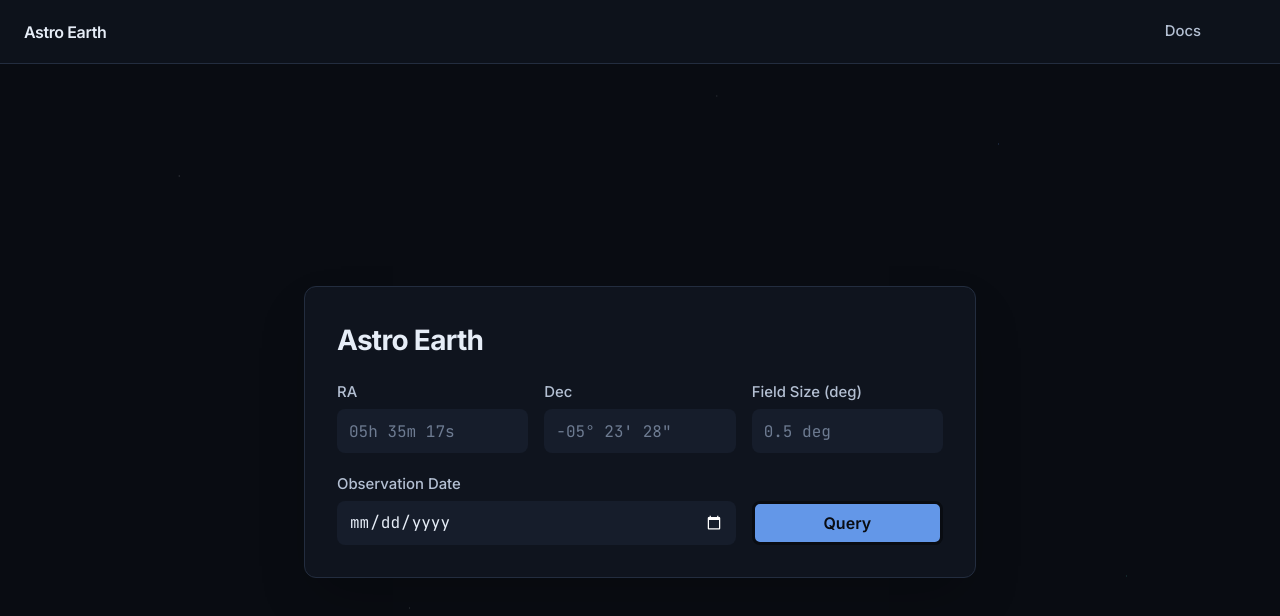
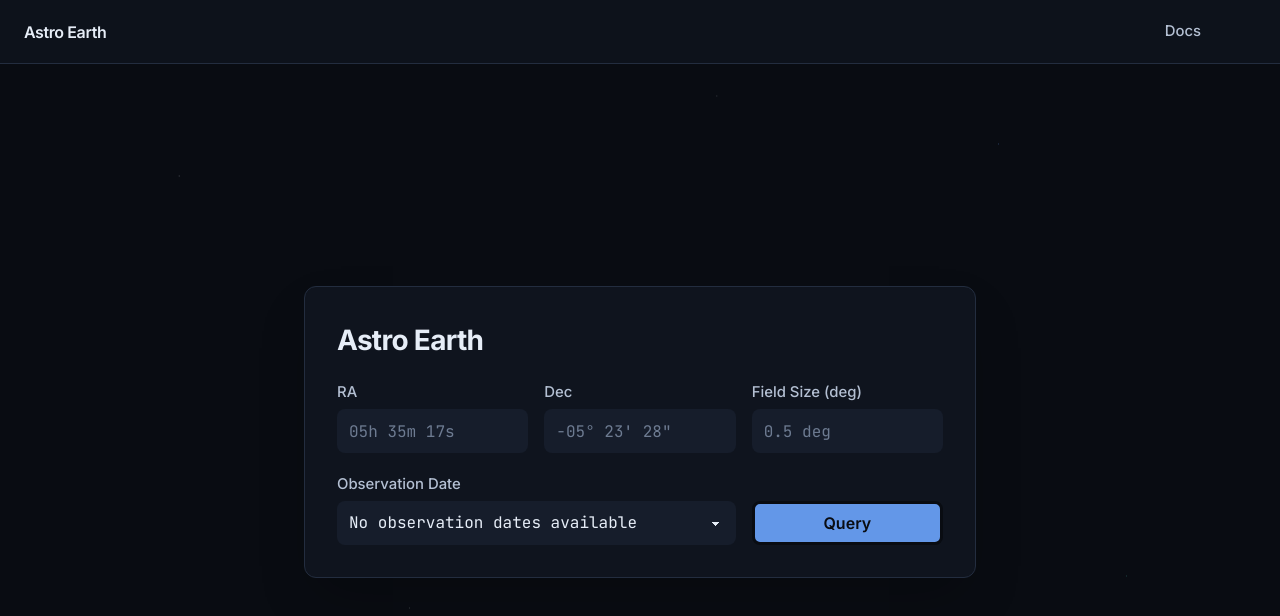
Before and after one commit to daviddrdz/astro-sentinella, a React (Vite) app in the folder frontend/: page / in a window 1280 px wide. Shown: the top 616 px of the page. Built offline with nearby package versions, Linux system fonts and the light colour scheme; some icons are missing.

Commit message:
fix(portal): replace date input with backend-driven Observation Date dropdown

```diff
--- a/frontend/src/components/QueryPortalCard.tsx
+++ b/frontend/src/components/QueryPortalCard.tsx
@@ -31,7 +31,7 @@ export function QueryPortalCard({
   const raInputRef = useRef<HTMLInputElement>(null);
   const decInputRef = useRef<HTMLInputElement>(null);
   const fieldSizeInputRef = useRef<HTMLInputElement>(null);
-  const dateInputRef = useRef<HTMLInputElement>(null);
+  const dateSelectRef = useRef<HTMLSelectElement>(null);
 
   const [values, setValues] = useState<QueryParams>(initialValues);
   const [touched, setTouched] = useState<TouchedFields>({});
@@ -40,18 +40,6 @@ export function QueryPortalCard({
     key: string;
     data: CoordinateMetadata;
   } | null>(null);
-
-  const allErrors = useMemo(() => validateQueryParams(values), [values]);
-
-  const visibleErrors: QueryFieldErrors = useMemo(() => {
-    const visible: QueryFieldErrors = {};
-    (Object.keys(allErrors) as (keyof QueryParams)[]).forEach((key) => {
-      if (hasSubmitted || touched[key]) {
-        visible[key] = allErrors[key];
-      }
-    });
-    return visible;
-  }, [allErrors, hasSubmitted, touched]);
 
   const coordinatesReady = hasValidCoordinates(values.ra, values.dec);
   const coordinateKey = coordinatesReady
@@ -80,6 +68,36 @@ export function QueryPortalCard({
       ? fetchedMetadata.data
       : null;
 
+  const availableDates = useMemo(
+    () => coordinateMetadata?.availableDates ?? [],
+    [coordinateMetadata]
+  );
+
+  const selectedObservationDate = availableDates.includes(
+    values.observationDate
+  )
+    ? values.observationDate
+    : "";
+
+  const allErrors = useMemo(
+    () =>
+      validateQueryParams({
+        ...values,
+        observationDate: selectedObservationDate,
+      }),
+    [values, selectedObservationDate]
+  );
+
+  const visibleErrors: QueryFieldErrors = useMemo(() => {
+    const visible: QueryFieldErrors = {};
+    (Object.keys(allErrors) as (keyof QueryParams)[]).forEach((key) => {
+      if (hasSubmitted || touched[key]) {
+        visible[key] = allErrors[key];
+      }
+    });
+    return visible;
+  }, [allErrors, hasSubmitted, touched]);
+
   const handleFieldChange = (field: keyof QueryParams, nextValue: string) => {
     setValues((prev) => ({ ...prev, [field]: nextValue }));
   };
@@ -94,7 +112,7 @@ export function QueryPortalCard({
     if (errors.ra) raInputRef.current?.focus();
     else if (errors.dec) decInputRef.current?.focus();
     else if (errors.fieldSizeDeg) fieldSizeInputRef.current?.focus();
-    else if (errors.observationDate) dateInputRef.current?.focus();
+    else if (errors.observationDate) dateSelectRef.current?.focus();
   };
 
   const handleSubmit = (event: React.FormEvent<HTMLFormElement>) => {
@@ -107,16 +125,24 @@ export function QueryPortalCard({
       observationDate: true,
     });
 
-    if (Object.keys(allErrors).length > 0) {
-      focusFirstInvalidField(allErrors);
+    const submissionValues: QueryParams = {
+      ...values,
+      observationDate: selectedObservationDate,
+    };
+    const submissionErrors = validateQueryParams(submissionValues);
+
+    if (Object.keys(submissionErrors).length > 0) {
+      focusFirstInvalidField(submissionErrors);
       return;
     }
 
     onSubmitQuery({
-      ra: values.ra.trim(),
-      dec: values.dec.trim(),
-      fieldSizeDeg: values.fieldSizeDeg.trim().replace(/\s*deg\s*$/i, ""),
-      observationDate: values.observationDate.trim(),
+      ra: submissionValues.ra.trim(),
+      dec: submissionValues.dec.trim(),
+      fieldSizeDeg: submissionValues.fieldSizeDeg
+        .trim()
+        .replace(/\s*deg\s*$/i, ""),
+      observationDate: submissionValues.observationDate.trim(),
     });
   };
 
@@ -273,13 +299,13 @@ export function QueryPortalCard({
                 >
                   Observation Date
                 </label>
-                <input
-                  ref={dateInputRef}
+                <select
+                  ref={dateSelectRef}
                   id="portal-date"
                   name="observationDate"
-                  type="date"
                   required
-                  value={values.observationDate}
+                  disabled={availableDates.length === 0}
+                  value={selectedObservationDate}
                   onChange={(e) =>
                     handleFieldChange("observationDate", e.target.value)
                   }
@@ -292,8 +318,19 @@ export function QueryPortalCard({
                       ? "portal-date-error"
                       : undefined
                   }
-                  className="input input-bordered ae-field-input w-full"
-                />
+                  className="select select-bordered ae-field-input w-full"
+                >
+                  <option value="" disabled>
+                    {availableDates.length > 0
+                      ? "Select observation date"
+                      : "No observation dates available"}
+                  </option>
+                  {availableDates.map((dateOption) => (
+                    <option key={dateOption} value={dateOption}>
+                      {dateOption}
+                    </option>
+                  ))}
+                </select>
                 {visibleErrors.observationDate && (
                   <p
                     id="portal-date-error"
--- a/frontend/src/services/metadataService.ts
+++ b/frontend/src/services/metadataService.ts
@@ -27,11 +27,18 @@ export async function fetchCoordinateMetadata(
     ) {
       return null;
     }
+    const availableDates = Array.isArray(data.availableDates)
+      ? data.availableDates.filter(
+          (item): item is string => typeof item === "string" && item.length > 0
+        )
+      : [];
+
     return {
       targetName: data.targetName,
       catalogId: data.catalogId,
       instrument: typeof data.instrument === "string" ? data.instrument : "",
       availableBands: data.availableBands,
+      availableDates,
       frameCount: typeof data.frameCount === "number" ? data.frameCount : 0,
       observationWindow:
         typeof data.observationWindow === "string"
--- a/frontend/src/types/portal.ts
+++ b/frontend/src/types/portal.ts
@@ -10,6 +10,7 @@ export interface CoordinateMetadata {
   catalogId: string;
   instrument: string;
   availableBands: string[];
+  availableDates: string[];
   frameCount: number;
   observationWindow: string;
 }
```
Also changed, not shown: 1 other file (tests, documents, lock files or other folders).
